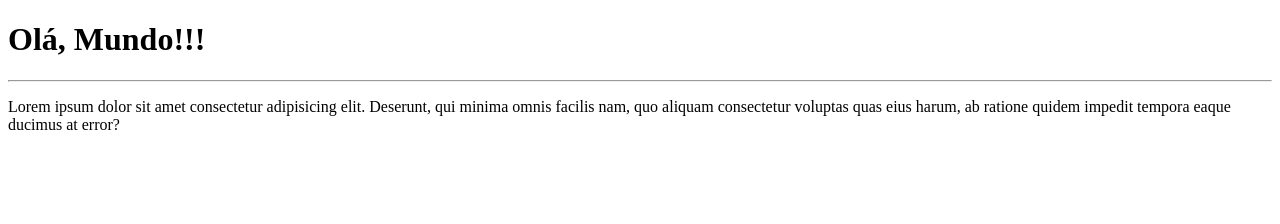
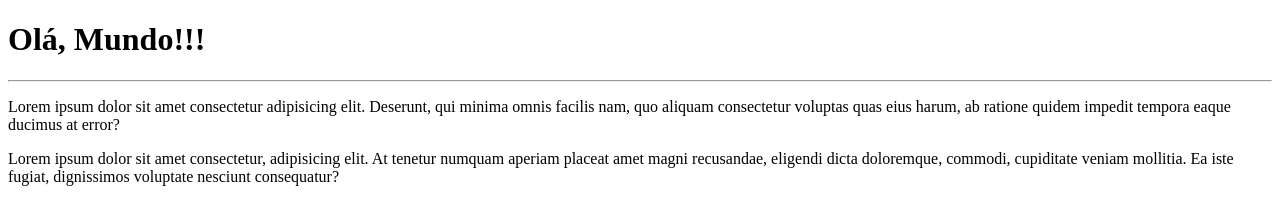
Before and after one commit to Michsant/Ola-mundo, a plain HTML site: page Site Exemplo/Index.html in a window 1280 px wide. Drawn offline with Linux system fonts and the light colour scheme.

Commit message:
inclui um novo paragrafo

```diff
--- a/Site Exemplo/Index.html
+++ b/Site Exemplo/Index.html
@@ -10,5 +10,6 @@
   <h1>Olá, Mundo!!!</h1>
   <hr>
   <p>Lorem ipsum dolor sit amet consectetur adipisicing elit. Deserunt, qui minima omnis facilis nam, quo aliquam consectetur voluptas quas eius harum, ab ratione quidem impedit tempora eaque ducimus at error?</p>
+  <p>Lorem ipsum dolor sit amet consectetur, adipisicing elit. At tenetur numquam aperiam placeat amet magni recusandae, eligendi dicta doloremque, commodi, cupiditate veniam mollitia. Ea iste fugiat, dignissimos voluptate nesciunt consequatur?</p>
 </body>
 </html>
```
